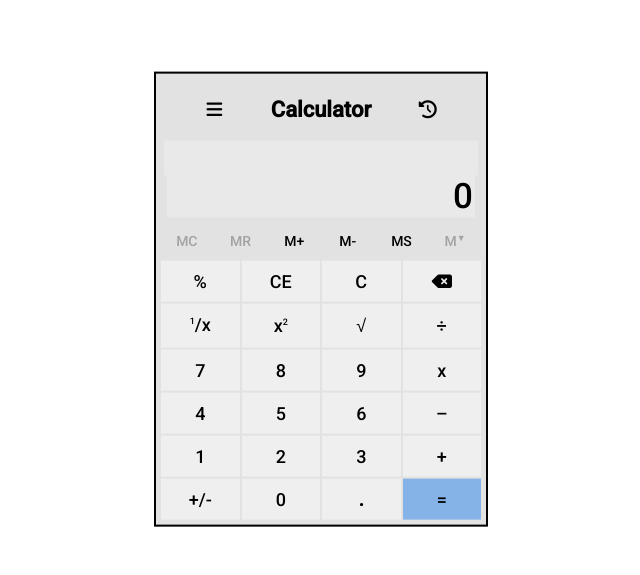
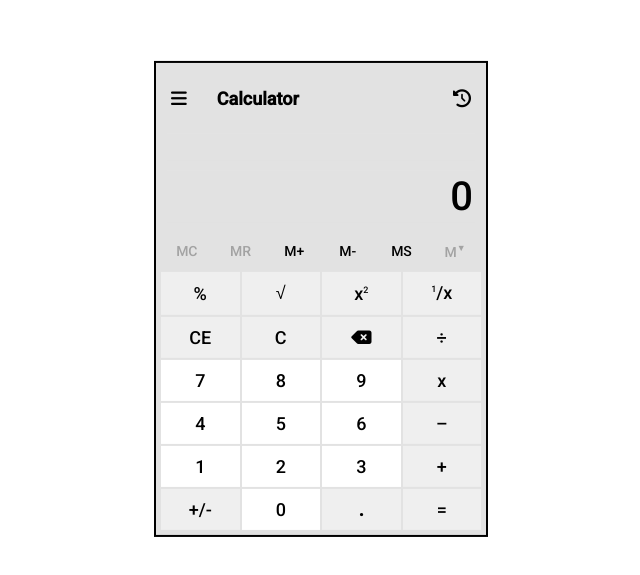
Before and after one commit to tejask432/Calculator-app, a React (Create React App) app: page / in a window 1280 px wide. Shown: the part 101-676 px from the top of the page, without its empty margins (319-959 px from the left). Built offline with nearby package versions, Linux system fonts and the light colour scheme.

Commit message:
bugs fixed(1)

```diff
--- a/src/App.css
+++ b/src/App.css
@@ -23,28 +23,31 @@
     border: 2px solid #000;
     background: rgb(226, 226, 226);
     padding: 5px;
+}
+.header{
+    /* border:1px solid #000; */
+    margin-top: 5px;
+    display: flex;
+    column-gap: 20px;
+}
+.flex-item{
+    background: none;
 
 }
-.header{
-    display: grid;
-    grid-template-columns: repeat(3,1fr);
-    align-items: center;
-}
-.header button{
-    background: none;
+.item-2{
+    text-align: left;
+    flex-grow: 1;
 }
 .header button:hover{
-    background: #e9e9e9;
-    border: 1px solid rgb(189, 189, 189);
+    background: #cacaca;
+    transition: 0.5s;
 }
-.header h2{
-    font-size: 22px;
-}
+
 .special-keys{
     display: grid;
     grid-template-columns: repeat(6,1fr);
     gap: 2px;
-    margin-top: 5px;
+    margin-top: 10px;
 }
 .special-keys button{
     font-size: 14px;
@@ -62,33 +65,34 @@
     padding: 10px;
 }
 button:hover{
-    background-color: rgb(226, 226, 226);
+    background: rgb(219, 218, 218);
+    box-shadow: rgba(14, 30, 37, 0.12) 0px 2px 4px 0px, rgba(14, 30, 37, 0.32) 0px 2px 16px 0px;
 }
 input[type="text"]{
     width:95%;
-    height: 40px;
-    font-size: 35px;
+    height: 50px;
+    font-size: 40px;
     font-weight:  normal;
     text-align: right;
+    margin-top: 10px;
     border: none;
     color: #000;
-    background: rgb(233, 233, 233);
+    background-color: rgb(226, 226, 226);
 }
 
 #sub-text {
     height: 25px;
     font-size: 15px;
-    font-weight: 500;
-    padding: 5px;
+    font-weight: normal;
 }
 sub, sup {
     font-size: 9px;
 }
 
-#result{
-    background-color: #85b3e7;
-}
-
-#result:hover {
+.opbtn:hover {
     background-color: #4a83ec;
 }
+.keybtn
+{
+    background: #ffffff;
+}
--- a/src/App.js
+++ b/src/App.js
@@ -11,9 +11,9 @@
         <>
             <div className="container">
                 <div className="header">
-                    <button><i className="fa-solid fa-bars"></i></button>
-                    <h2>Calculator</h2>
-                    <button><i className="fa-solid fa-clock-rotate-left"></i></button>
+                    <button className="flex-item item-1"><i className="fa-solid fa-bars"></i></button>
+                    <h2 className="flex-item item-2">Calculator</h2>
+                    <button className="flex-item item-3"><i className="fa-solid fa-clock-rotate-left"></i></button>
                 </div>
                 <div>
                     <input id="sub-text" type="text" value={subResult} disabled/>
--- a/src/Components/Keypad.js
+++ b/src/Components/Keypad.js
@@ -33,51 +33,75 @@
                     }
                     break;
                 }
+            case "%":
+            {
+                if(!(result.includes('%'))){
+                    setResult(result+ nameVal);
+                }
+                break;
+            }
             case "+":
                 {//plus
-                    if(result==="0") break;
+                    let clickedOp = "+";
+                    if(result==="0") {
+                        handlerOperatorchange(clickedOp);
+                        break;
+                    }
+
                     let tempVal = result;
                     if (a) {
-                        tempVal = handleResult()
+                        tempVal = handleResult();
                     }
-                    setSubResult(tempVal + "+");
-                    setOperator("+");
+                    setSubResult(tempVal + clickedOp);
+                    setOperator(clickedOp);
                     setResult('0')
                     break;
                 }
             case "-":
                 {// minus
-                    if(result==="0") break;
+                    let clickedOp = "-";
+                    if(result==="0") {
+                        handlerOperatorchange(clickedOp);
+                        break;
+                    }
                     let tempVal = result;
                     if (a) {
                         tempVal = handleResult()
                     }
-                    setSubResult(tempVal + "-");
-                    setOperator("-");
+                    setSubResult(tempVal + clickedOp);
+                    setOperator(clickedOp);
                     setResult('0')
                     break;
                 }
             case "*":
                 {// multiply
-                    if(result==="0") break;
+                    let clickedOp = "*";
+                    if(result==="0") {
+                        handlerOperatorchange(clickedOp);
+                        break;
+                    }
                     let tempVal = result;
                     if (a) {
                         tempVal = handleResult()
                     }
-                    setSubResult(tempVal + "*");
-                    setOperator("*");
+                    setSubResult(tempVal + clickedOp);
+                    setOperator(clickedOp);
                     setResult('0')
                     break;
                 }
             case "/":
                 {// devide
-                    if(result==="0") break;
+                    let clickedOp = "/";
+                    if(result==="0") {
+                        handlerOperatorchange(clickedOp);
+                        break;
+                    }
                     let tempVal = result;
                     if (a) {
                         tempVal = handleResult()
                     }
-                    setSubResult(tempVal + "/");
-                    setOperator("/");
+                    setSubResult(tempVal + clickedOp);
+                    setOperator(clickedOp);
                     setResult('0')
                     break;
                 }
@@ -171,20 +195,16 @@
         setOpcheck(false);
         return res;
     }
-    // const calculate = () => {
-    //   let resValue;
-    //   let expValue =subResult+ result;
-    //   try {
-    //     resValue = eval(expValue).toString();
-    //   }
-    //   catch {
-    //     setResult("error");
-    //   }
-    //   if (resValue && result !== "0") {
-    //     setSubResult(expValue);
-    //     setResult(resValue);
-    //   }
-    // };
+
+    const handlerOperatorchange = (clickedOp) =>{
+        let lastOp = subResult[subResult.length -1];
+        console.log(lastOp);
+        if(lastOp !== clickedOp)
+        {
+            setSubResult(subResult.slice(0, -1) + clickedOp)
+        }
+    }
+
     const Mkeyhandler = (e) => {
         let MkeyValue = e.target.value;
 
@@ -248,36 +268,36 @@
                 <button disabled={memory.length?false:true}>M<sup>&#9660;</sup></button> {/*  value="M" onClick={Mkeyhandler} */}
             </div>
             <div className="keys">
-                <button value="%" onClick={clickHandler}>%</button>
+                <button name="%" onClick={clickHandler}>%</button>
+                <button name="sqrt" onClick={clickHandler} ><span>&#8730;</span></button>
+                <button name="power" onClick={clickHandler}>x<sup>2</sup></button>
+                <button name="inverse" onClick={clickHandler}><sup>1</sup>/<sub></sub>x</button>
+
                 <button name="clear" onClick={clickHandler}>CE</button>
                 <button name="c" onClick={clickHandler}>C</button>
                 <button name="delete" onClick={deleteHandler}><i className="fa-solid fa-delete-left"></i></button>
+                <button name="/" onClick={clickHandler} className="opbtn">&divide;</button>
 
-                <button name="inverse" onClick={clickHandler}><sup>1</sup>/<sub></sub>x</button>
-                <button name="power" onClick={clickHandler}>x<sup>2</sup></button>
-                <button name="sqrt" onClick={clickHandler} ><span>&#8730;</span></button>
-                <button name="/" onClick={clickHandler}>&divide;</button>
+                <button value="7" onClick={clickHandler} className="keybtn">7</button>
+                <button value="8" onClick={clickHandler} className="keybtn">8</button>
+                <button value="9" onClick={clickHandler} className="keybtn">9</button>
+                <button name="*" onClick={clickHandler} className="opbtn">x</button>
 
-                <button value="7" onClick={clickHandler}>7</button>
-                <button value="8" onClick={clickHandler}>8</button>
-                <button value="9" onClick={clickHandler}>9</button>
-                <button name="*" onClick={clickHandler}>x</button>
+                <button value="4" onClick={clickHandler} className="keybtn">4</button>
+                <button value="5" onClick={clickHandler} className="keybtn">5</button>
+                <button value="6" onClick={clickHandler} className="keybtn">6</button>
+                <button name="-" onClick={clickHandler} className="opbtn">&ndash;</button>
 
-                <button value="4" onClick={clickHandler}>4</button>
-                <button value="5" onClick={clickHandler}>5</button>
-                <button value="6" onClick={clickHandler}>6</button>
-                <button name="-" onClick={clickHandler}>&ndash;</button>
-
-                <button value="1" onClick={clickHandler}>1</button>
-                <button value="2" onClick={clickHandler}>2</button>
-                <button value="3" onClick={clickHandler}>3</button>
-                <button name="+" onClick={clickHandler}>+</button>
+                <button value="1" onClick={clickHandler} className="keybtn">1</button>
+                <button value="2" onClick={clickHandler} className="keybtn">2</button>
+                <button value="3" onClick={clickHandler} className="keybtn">3</button>
+                <button name="+" onClick={clickHandler} className="opbtn">+</button>
 
                 <button name="negate" onClick={clickHandler}>+/-</button>
-                <button value="0" onClick={clickHandler}>0</button>
+                <button value="0" onClick={clickHandler} className="keybtn">0</button>
                 <button name="." onClick={clickHandler}><b>.</b></button>
 
-                <button name="eval" onClick={clickHandler} id="result">=</button>
+                <button name="eval" onClick={clickHandler} className="opbtn">=</button>
             </div>
         </div>
     );
```
Also changed, not shown: src/Components/keyVal.js (deleted, +0 -26 lines).
